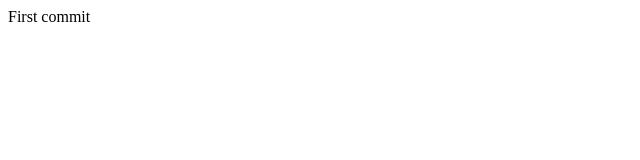
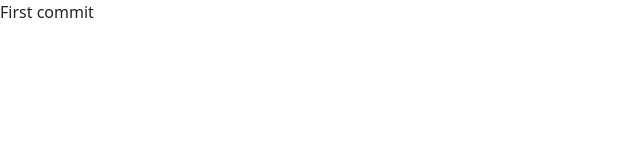
Before and after one commit to MolinQ/MKS_app, a React (Vite) app: page / in a window 1280 px wide. Shown: the top 160 px of the page, without its empty margins (0-640 px from the left). Built offline with nearby package versions, Linux system fonts and the light colour scheme.

Commit message:
create work-tree and add some dependencies

```diff
--- a/package.json
+++ b/package.json
@@ -10,8 +10,12 @@
     "preview": "vite preview"
   },
   "dependencies": {
+    "@reduxjs/toolkit": "^2.2.7",
+    "bootstrap": "^5.3.3",
     "react": "^18.3.1",
-    "react-dom": "^18.3.1"
+    "react-dom": "^18.3.1",
+    "redux": "^5.0.1",
+    "redux-thunk": "^3.1.0"
   },
   "devDependencies": {
     "@eslint/js": "^9.9.0",
--- a/src/index.css
+++ b/src/index.css
@@ -0,0 +1 @@
+@import "bootstrap/dist/css/bootstrap.css";
```
Also changed, not shown: 1 other file (tests, documents, lock files or other folders).
